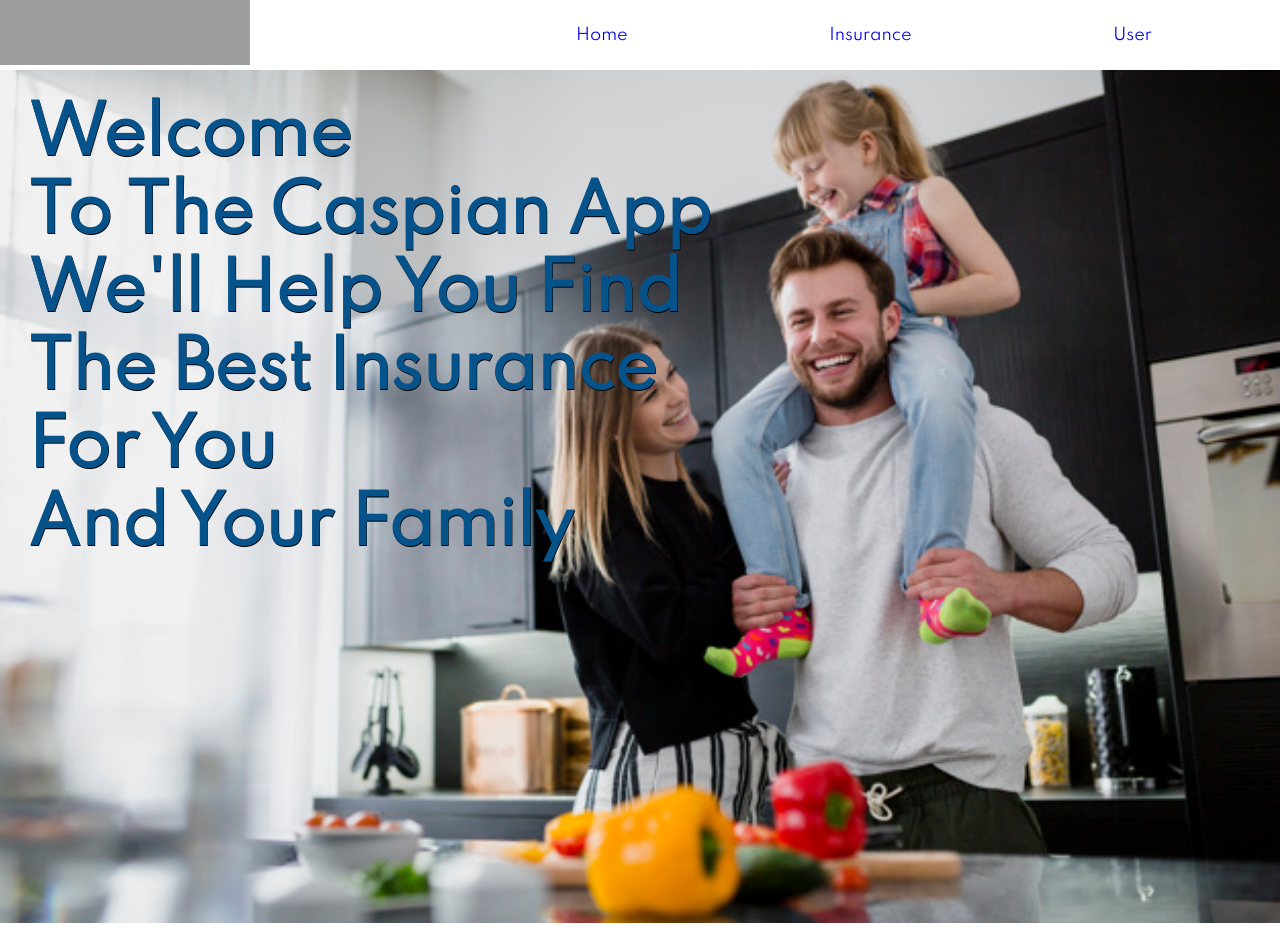
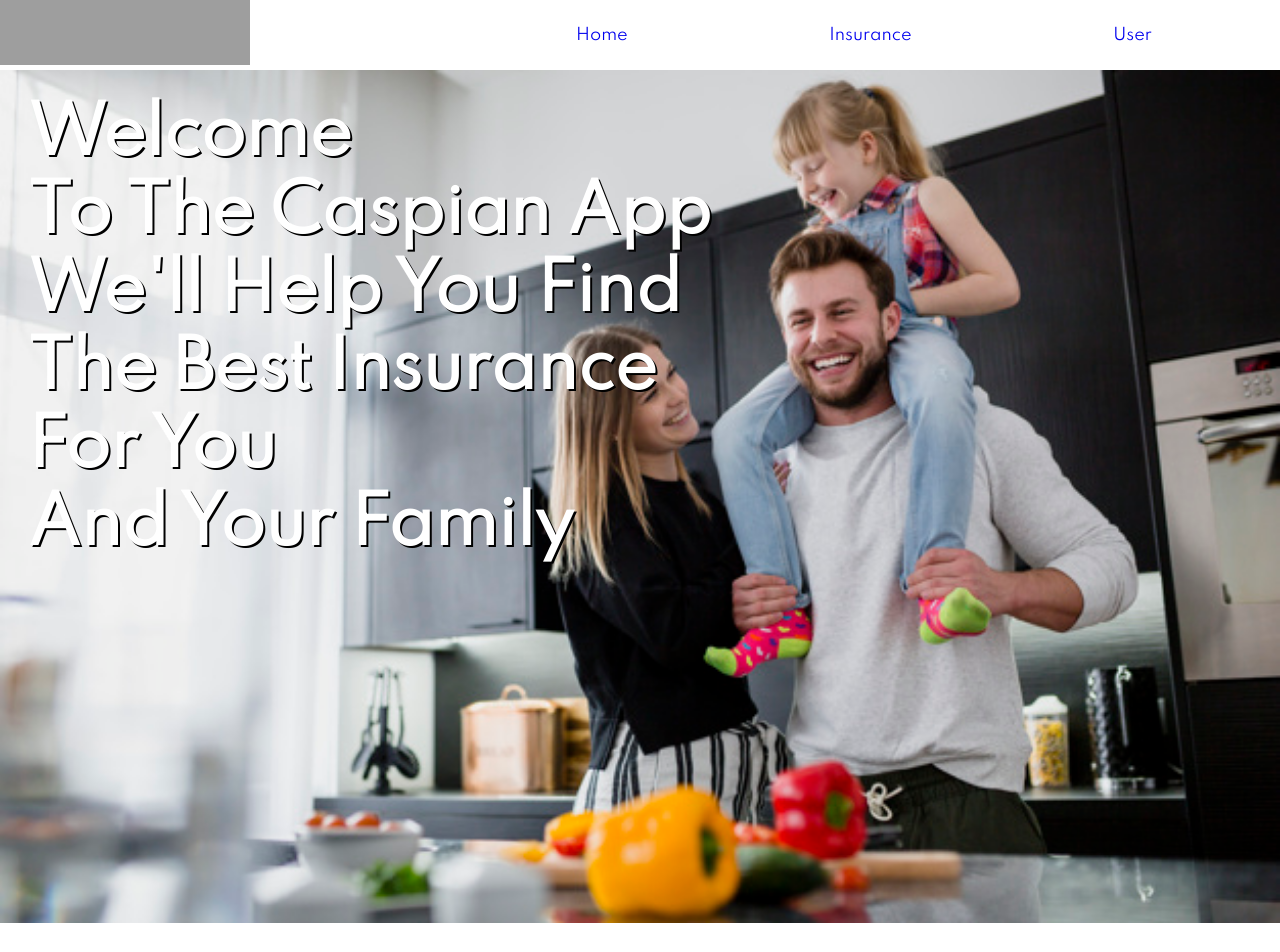
Before and after one commit to stefangouldson/caspianWebProj, a PHP site: page / in a window 1280 px wide. Shown: the top 952 px of the page. Run offline with PHP 8.4, Linux system fonts and the light colour scheme; grey boxes are pictures that could not be loaded.

Commit message:
tweaks again

```diff
--- a/src/insurance.html
+++ b/src/insurance.html
@@ -45,7 +45,7 @@
     <div class="caption-box">
       <h2>Life Insurance For All</h2>
     </div>
-    <img width="100%" src="./imgs/insPic.jpg" alt="error" />
+    <img width="100%" src="./imgs/insPic.jpg"alt="error" />
   </div>
 
   <div class="blue-box">
--- a/src/styles.css
+++ b/src/styles.css
@@ -126,7 +126,7 @@
 .blue-box{
   background-color: #06538B;
   color: white;
-  padding: 1%;
+  padding: 5%;
   display: flex;
   flex-direction: column;
   align-items: center;
@@ -208,9 +208,10 @@
       }
 
       h2{
-        color: #06538B;
+        color: white;
         font-size: 400%;
         margin: 2px;
+        text-shadow: black 2px 2px;
       }
 
       h3{
@@ -224,4 +225,8 @@
       .portfolio{
         font-size: 100%;
       }
+
+      .blue-box{
+        padding: 1%;
+      }
   }
```
Also changed, not shown: src/imgs/insPic.jpg (added), 2 other files.
